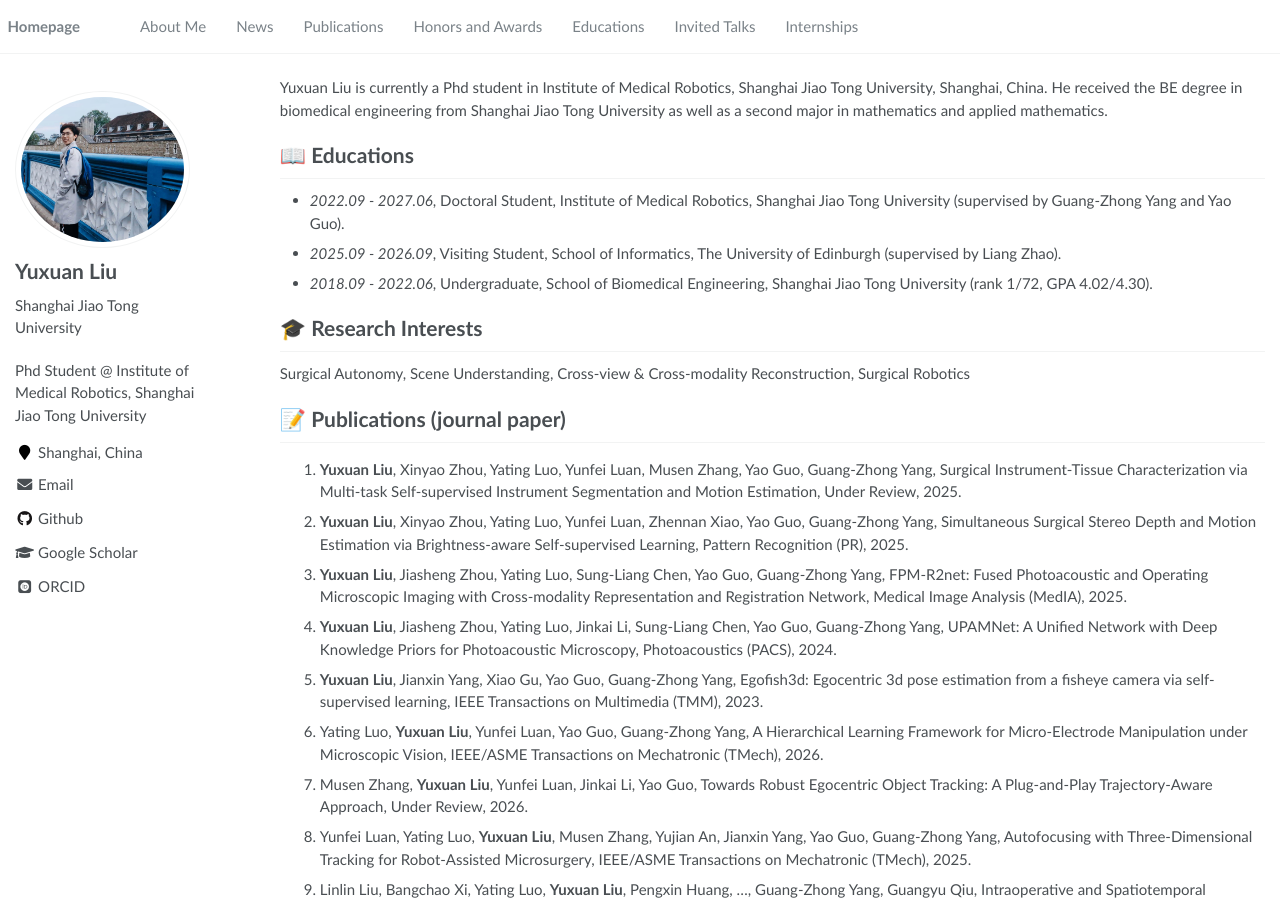
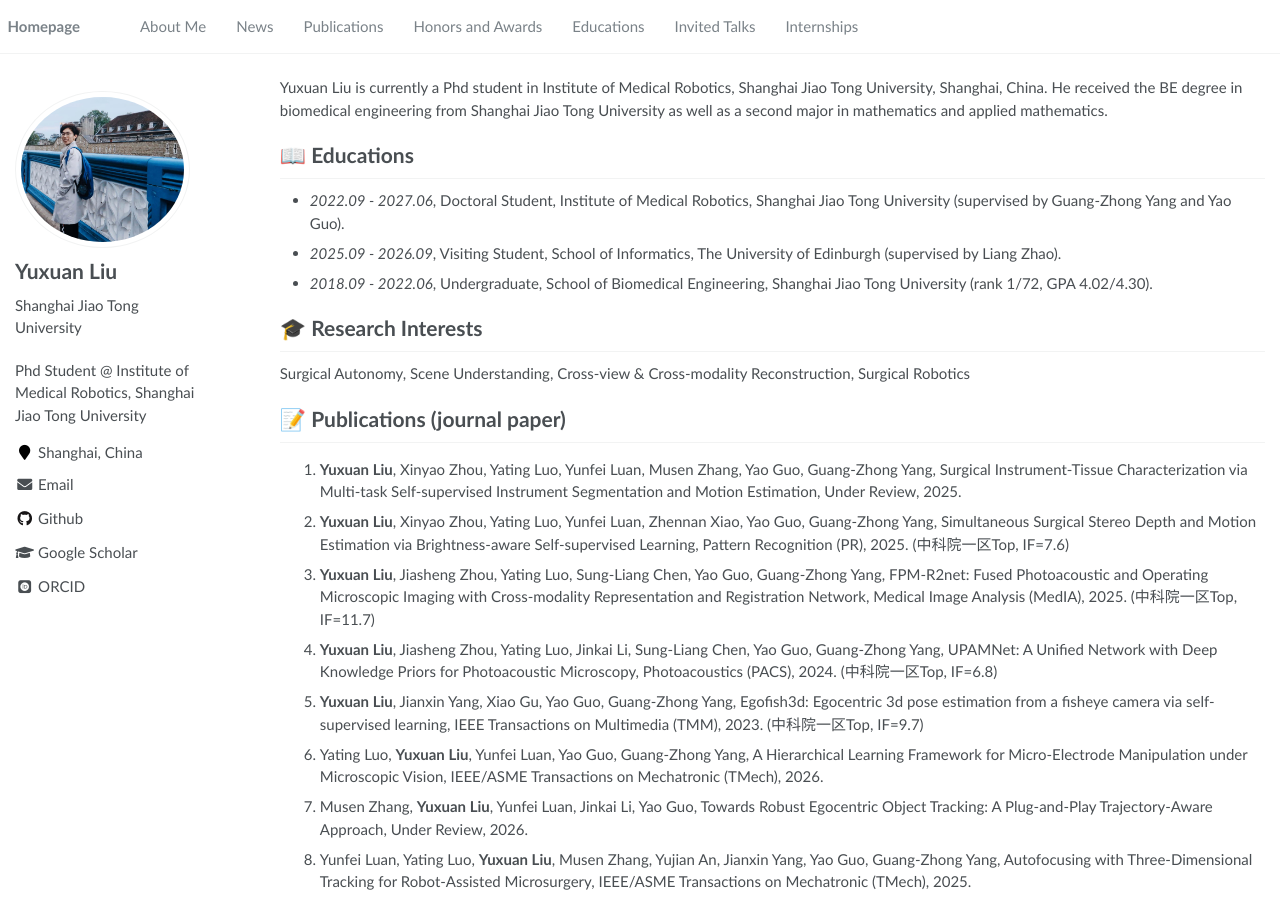
Before and after one commit to Lrnyux/Lrnyux.github.io, a Jekyll site: the page built from _pages/about.md, in a window 1280 px wide and 900 px high. Built offline with Jekyll 4.4.1, drawn with Linux system fonts in a browser that asks for light colours; some web fonts are replaced.

Commit message:
Update about.md

```diff
--- a/_pages/about.md
+++ b/_pages/about.md
@@ -33,10 +33,10 @@ Surgical Autonomy, Scene Understanding, Cross-view & Cross-modality Reconstructi
 
 1. **Yuxuan Liu**, Xinyao Zhou, Yating Luo, Yunfei Luan, Musen Zhang, Yao Guo, Guang-Zhong Yang, Surgical Instrument-Tissue Characterization via Multi-task Self-supervised Instrument Segmentation and Motion Estimation, Under Review, 2025.
 1. **Yuxuan Liu**, Xinyao Zhou, Yating Luo, Yunfei Luan, Zhennan Xiao, Yao Guo, Guang-Zhong Yang, Simultaneous Surgical Stereo Depth and Motion Estimation
-via Brightness-aware Self-supervised Learning, Pattern Recognition (PR), 2025.
-1. **Yuxuan Liu**, Jiasheng Zhou, Yating Luo, Sung-Liang Chen, Yao Guo, Guang-Zhong Yang, FPM-R2net: Fused Photoacoustic and Operating Microscopic Imaging with Cross-modality Representation and Registration Network, Medical Image Analysis (MedIA), 2025.
-1. **Yuxuan Liu**, Jiasheng Zhou, Yating Luo, Jinkai Li, Sung-Liang Chen, Yao Guo, Guang-Zhong Yang, UPAMNet: A Unified Network with Deep Knowledge Priors for Photoacoustic Microscopy, Photoacoustics (PACS), 2024.
-1. **Yuxuan Liu**, Jianxin Yang, Xiao Gu, Yao Guo, Guang-Zhong Yang, Egofish3d: Egocentric 3d pose estimation from a fisheye camera via self-supervised learning, IEEE Transactions on Multimedia (TMM), 2023.
+via Brightness-aware Self-supervised Learning, Pattern Recognition (PR), 2025. (中科院一区Top, IF=7.6)
+1. **Yuxuan Liu**, Jiasheng Zhou, Yating Luo, Sung-Liang Chen, Yao Guo, Guang-Zhong Yang, FPM-R2net: Fused Photoacoustic and Operating Microscopic Imaging with Cross-modality Representation and Registration Network, Medical Image Analysis (MedIA), 2025. (中科院一区Top, IF=11.7)
+1. **Yuxuan Liu**, Jiasheng Zhou, Yating Luo, Jinkai Li, Sung-Liang Chen, Yao Guo, Guang-Zhong Yang, UPAMNet: A Unified Network with Deep Knowledge Priors for Photoacoustic Microscopy, Photoacoustics (PACS), 2024. (中科院一区Top, IF=6.8)
+1. **Yuxuan Liu**, Jianxin Yang, Xiao Gu, Yao Guo, Guang-Zhong Yang, Egofish3d: Egocentric 3d pose estimation from a fisheye camera via self-supervised learning, IEEE Transactions on Multimedia (TMM), 2023. (中科院一区Top, IF=9.7)
 1. Yating Luo, **Yuxuan Liu**, Yunfei Luan, Yao Guo, Guang-Zhong Yang, A Hierarchical Learning Framework for Micro-Electrode Manipulation under Microscopic Vision, IEEE/ASME Transactions on Mechatronic (TMech), 2026.
 1. Musen Zhang, **Yuxuan Liu**, Yunfei Luan, Jinkai Li, Yao Guo, Towards Robust Egocentric Object Tracking: A Plug-and-Play Trajectory-Aware Approach, Under Review, 2026.
 1. Yunfei Luan, Yating Luo, **Yuxuan Liu**, Musen Zhang, Yujian An, Jianxin Yang, Yao Guo, Guang-Zhong Yang, Autofocusing with Three-Dimensional Tracking for Robot-Assisted Microsurgery, IEEE/ASME Transactions on Mechatronic (TMech), 2025.
```
